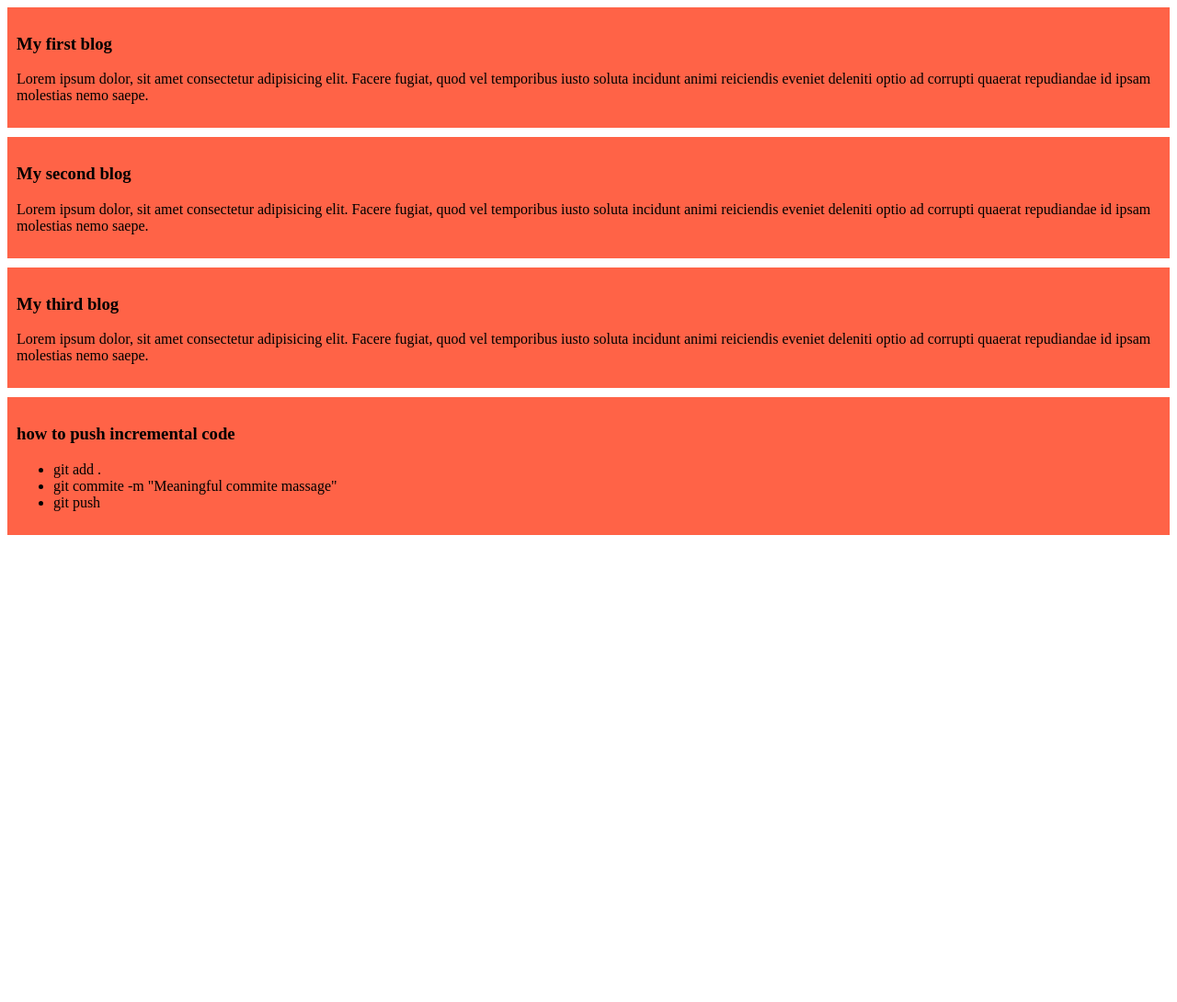
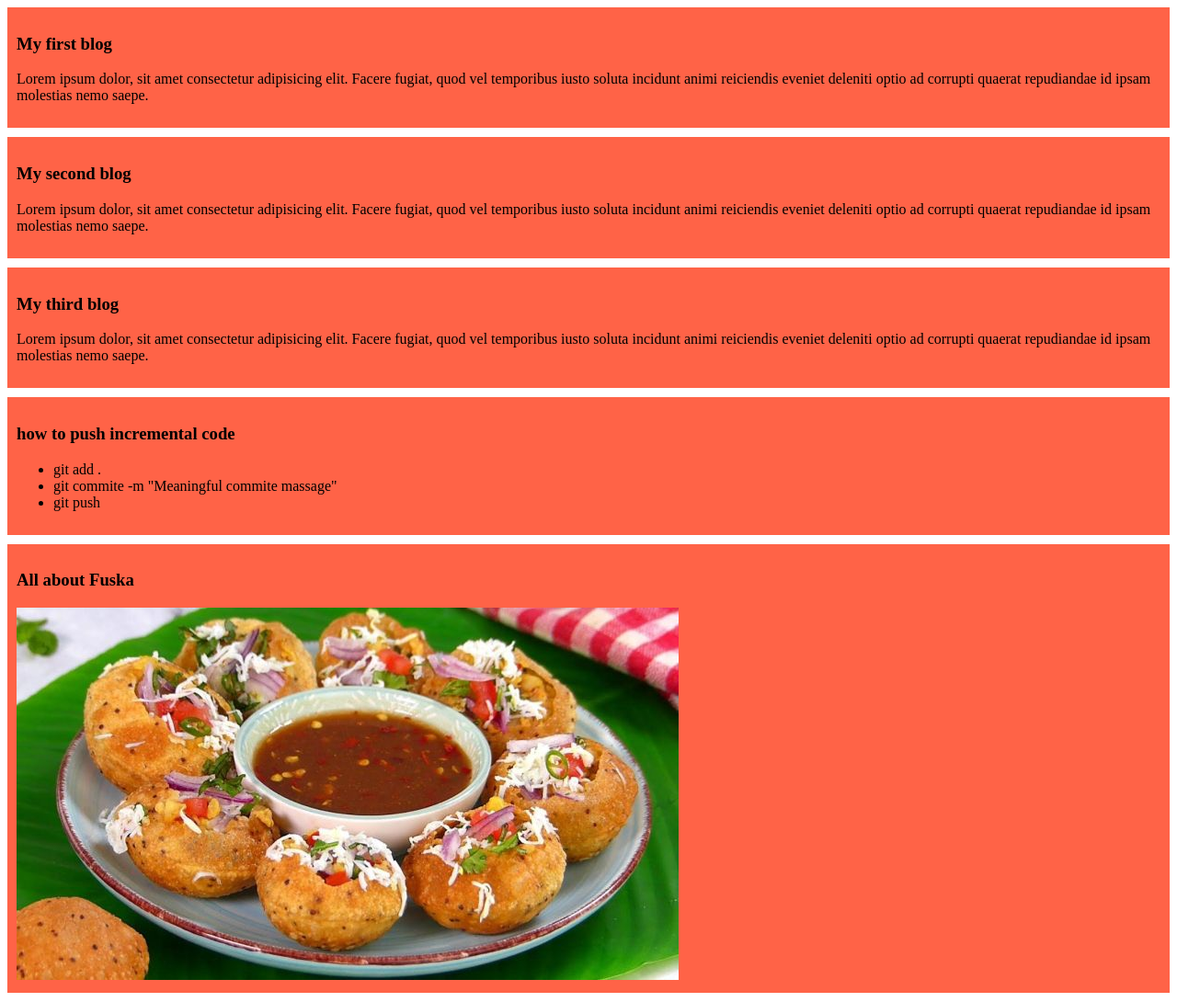
Before and after one commit to Nahinofficial/my-simple-website, a plain HTML site: page index.html in a window 1280 px wide. Shown: the whole page at 92% size. Before the commit the page ends 800 px from the top, so only its background shows below. Drawn offline with Linux system fonts and the light colour scheme.

Commit message:
addeda picture

```diff
--- a/index.html
+++ b/index.html
@@ -27,5 +27,9 @@
             <li>git push</li>
         </ul>
     </div>
+    <div>
+        <h3>All about Fuska</h3>
+        <img src="image/Sc023fbd3ad6044fe838be24274641a9ck.jpg_720x720q80.jpg" alt="">
+    </div>
 </body>
 </html>
```
Also changed, not shown: image/Sc023fbd3ad6044fe838be24274641a9ck.jpg_720x720q80.jpg (added).
